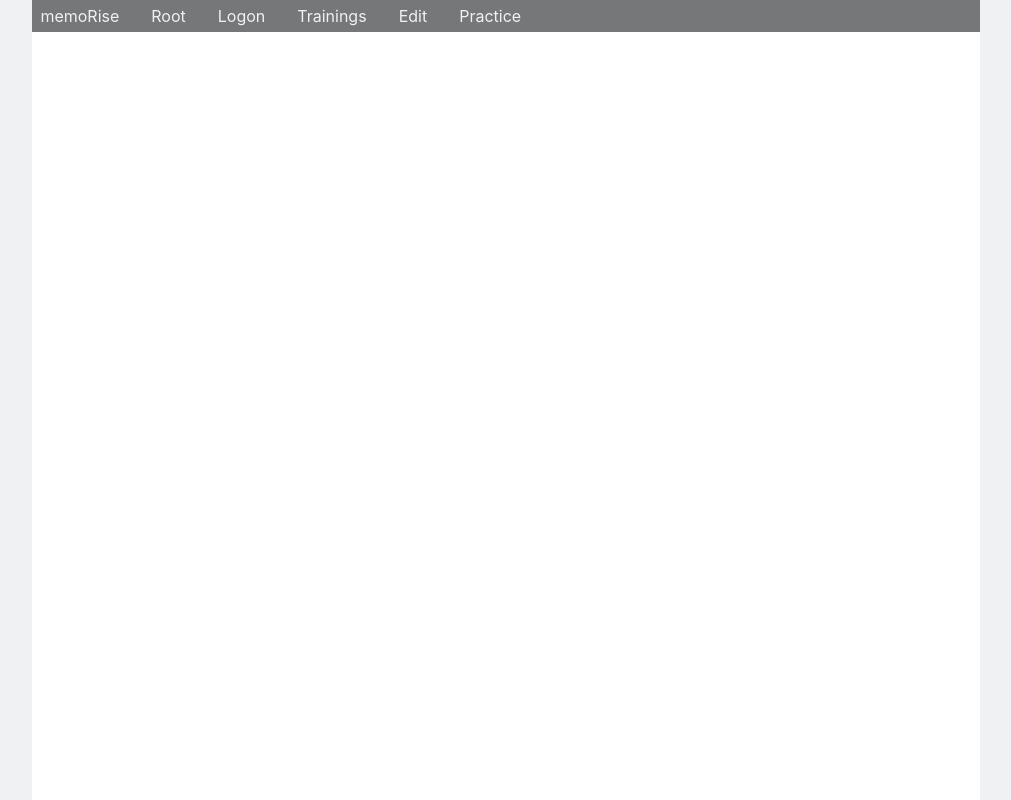
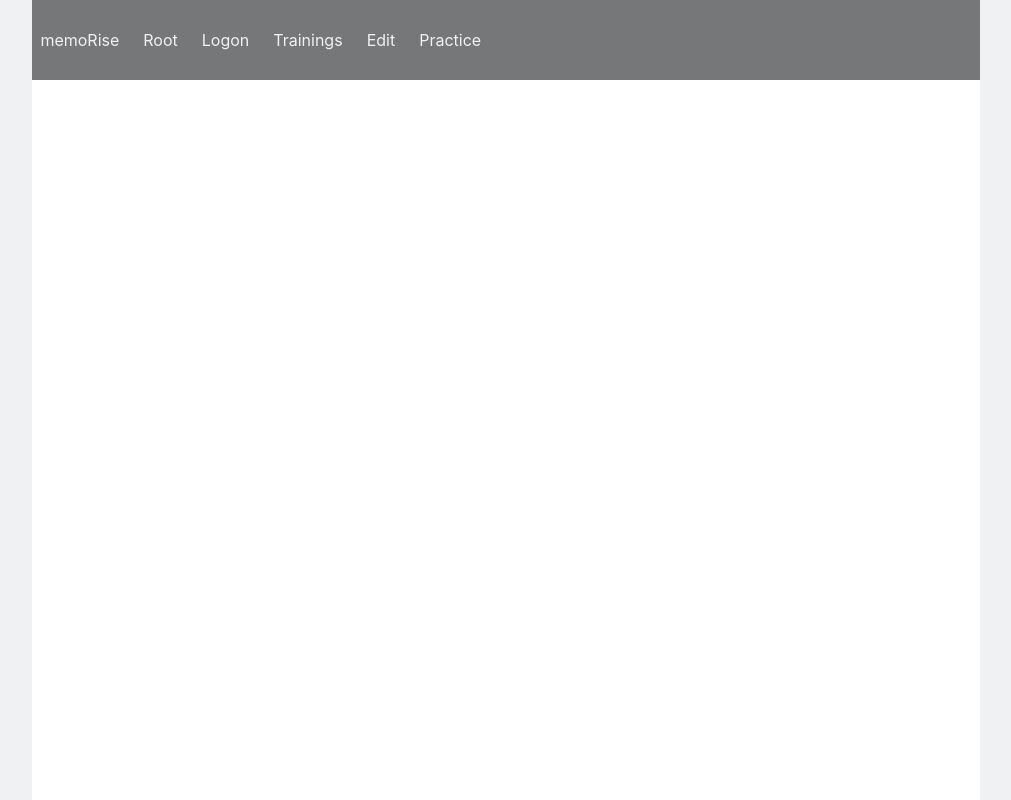
Before and after one commit to x700700/memorise-web-nuxt, a Nuxt app: page / in a window 1280 px wide. Shown: the whole page, without its empty margins (134-1145 px from the left). Built offline with nearby package versions, Linux system fonts and the light colour scheme; what vue-js-modal would draw is missing.

Commit message:
thicker header banner

```diff
--- a/components/Page/MemoHeader.vue
+++ b/components/Page/MemoHeader.vue
@@ -55,13 +55,17 @@ export default {
       flex-direction: row;
       align-items: center;
 
+      @media (max-width: @max-mobile-width) {
+        height: @top-nav-height-mobile;
+      }
+
       .header-title {
         margin-left: @mid-space;
       }
 
       div {
         color: @grey-lightest;
-        margin-right: 2rem;
+        margin-right: 1.5rem;
 
 
         @media (max-width: @max-mobile-width) {
--- a/global/vars.less
+++ b/global/vars.less
@@ -2,7 +2,8 @@
 @max-mobile-width: 600px;
 
 @left-nav-width: 13%;
-@top-nav-height: 2rem;
+@top-nav-height: 5rem;
+@top-nav-height-mobile: 2rem;
 
 
 @mid-space: 0.5rem;
--- a/pages/index.vue
+++ b/pages/index.vue
@@ -129,6 +129,7 @@ export default {
         pointer-events: none;
 
         @media (max-width: @max-mobile-width) {
+          height: @top-nav-height-mobile;
           padding-left: 0;
           padding-right: 0;
         }
@@ -149,6 +150,7 @@ export default {
         // margin: 0 auto 0 auto;
 
         @media (max-width: @max-mobile-width) {
+          padding-top: @top-nav-height-mobile;
           max-width: 100%;
         }
       }
```
